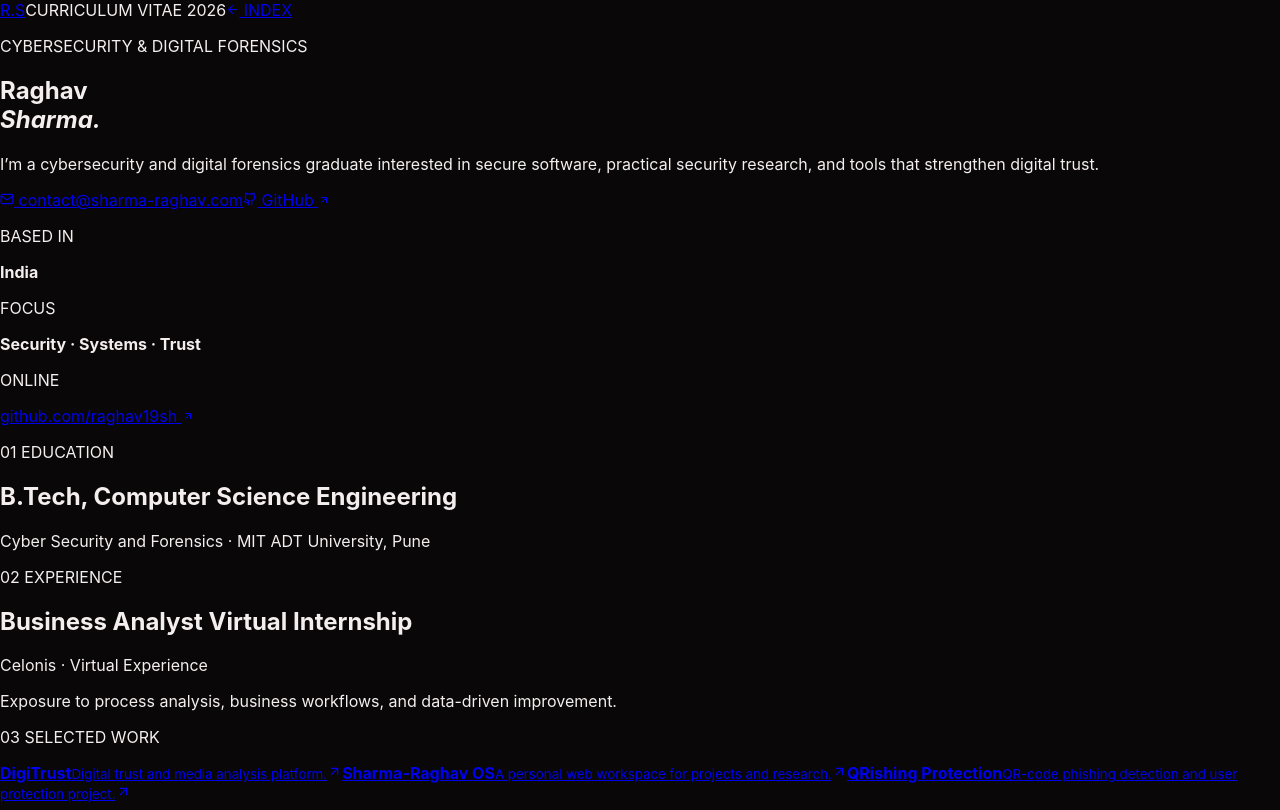
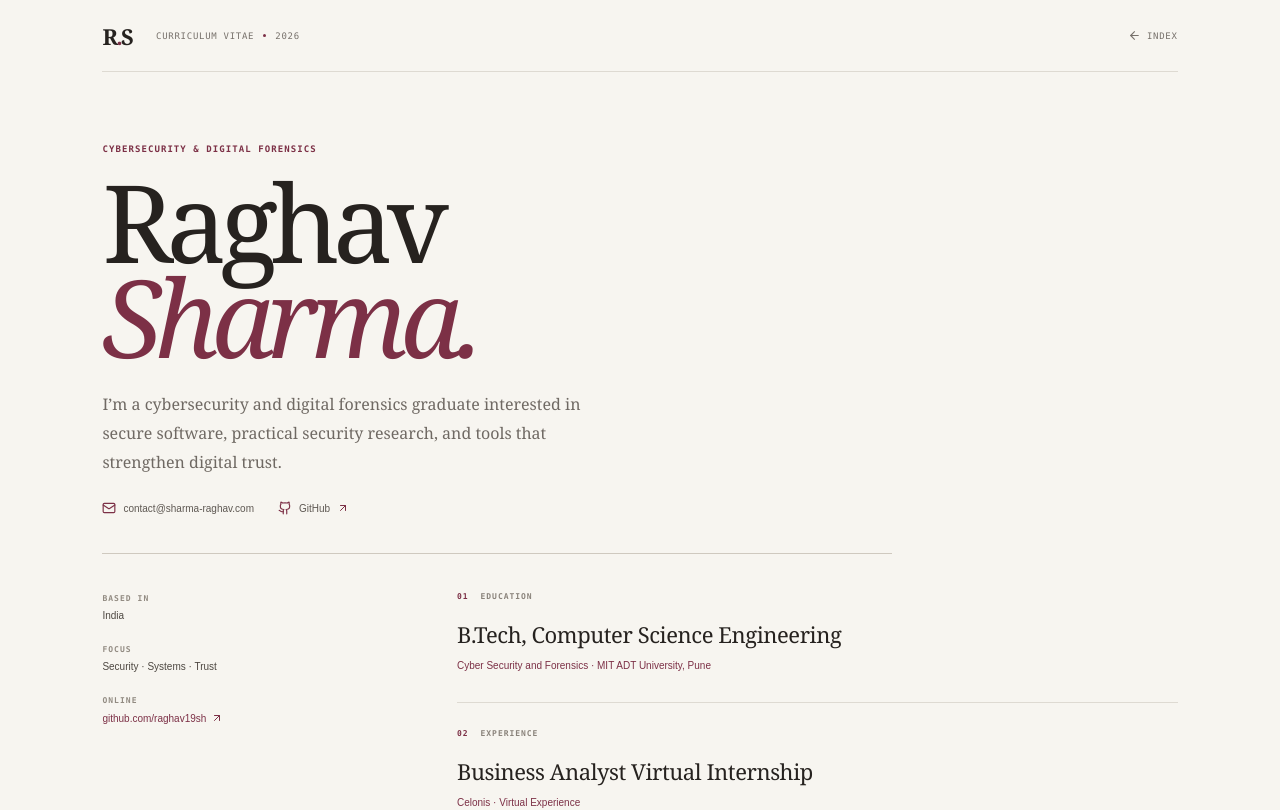
Before and after one commit to raghav19sh/sharma-raghav-os, a Next.js app: page /portfolio in a window 1280 px wide. Shown: the top 810 px of the page. Built offline with nearby package versions, Linux system fonts and the light colour scheme.

Commit message:
Add dark minimal homepage and editorial CV styles

```diff
--- a/src/app/globals.css
+++ b/src/app/globals.css
@@ -891,3 +891,85 @@ a{-webkit-tap-highlight-color:transparent}
 .cv-footer{display:flex;align-items:center;justify-content:space-between;gap:15px;min-height:74px;color:#928d85;font:750 8px ui-monospace,monospace;letter-spacing:.07em}
 .cv-footer a{display:flex;align-items:center;gap:5px;color:#7d2d49;text-decoration:none}
 @media(max-width:680px){.cv-page{padding:0 20px}.cv-header{height:62px}.cv-intro{padding:56px 0 28px}.cv-intro h1{font-size:43px}.cv-summary{font-size:12px}.cv-columns{grid-template-columns:1fr}.cv-section{padding:22px 0}.cv-footer{align-items:flex-start;flex-direction:column;justify-content:center;padding:17px 0;gap:9px}}
+
+
+/* Option C — dark minimal homepage */
+.dark-minimal-home{position:relative;isolation:isolate;min-height:100vh;overflow:hidden;padding:0 clamp(22px,7vw,108px);background:#0a090a;color:#f4f0ee;font-family:Inter,-apple-system,BlinkMacSystemFont,"Segoe UI",sans-serif;--dm-accent:#9b3d53;--dm-muted:#9b9495;--dm-line:rgba(236,225,224,.14)}
+.dark-minimal-home *{box-sizing:border-box}
+.dm-orb{position:absolute;z-index:-1;top:120px;right:-8vw;width:min(54vw,720px);aspect-ratio:1;border-radius:50%;overflow:hidden;opacity:.88;background:radial-gradient(ellipse at 28% 27%,#6f343d 0%,#30171e 24%,#171114 51%,#0a090a 70%);box-shadow:inset -48px -25px 90px #050405,inset 15px 10px 35px rgba(232,142,150,.08)}
+.dm-orb:before{content:"";position:absolute;inset:-7%;border-radius:50%;background:repeating-linear-gradient(168deg,transparent 0 15px,rgba(199,112,124,.13) 16px,transparent 18px 27px);transform:rotate(-18deg);mask-image:radial-gradient(ellipse at 42% 36%,#000,transparent 67%)}
+.dm-orb:after{content:"";position:absolute;inset:0;border-radius:50%;background:linear-gradient(110deg,transparent 15%,rgba(5,4,5,.18) 38%,#080708 78%)}
+.dm-orb-glow{position:absolute;inset:8%;border-radius:50%;box-shadow:0 0 90px rgba(125,45,66,.18)}
+.dm-header{height:78px;display:flex;align-items:center;justify-content:space-between;border-bottom:1px solid var(--dm-line)}
+.dm-brand{color:#f4f0ee;text-decoration:none;font-size:10px;font-weight:800;letter-spacing:.1em}
+.dm-header nav{display:flex;align-items:center;gap:clamp(15px,2.5vw,34px)}
+.dm-header nav a{color:#c0b9b8;text-decoration:none;font-size:10px;transition:color .15s}
+.dm-header nav a:hover{color:#fff}
+.dm-theme-mark{display:grid;place-items:center;color:#c0b9b8}
+.dm-hero{position:relative;min-height:510px;padding:38px 0 65px}
+.dm-index{display:flex;justify-content:space-between;max-width:480px;color:#b8aeaf;font:10px ui-monospace,SFMono-Regular,Menlo,monospace;letter-spacing:.1em}
+.dm-index span{color:#766d6e}
+.dm-hero-copy{position:relative;z-index:1;margin-top:54px;max-width:430px}
+.dm-kicker{color:#c47c88;font:750 9px ui-monospace,SFMono-Regular,Menlo,monospace;letter-spacing:.13em}
+.dm-hero h1{margin:24px 0 18px;font-size:clamp(58px,8vw,100px);font-weight:450;letter-spacing:-.075em;line-height:.94}
+.dm-hero h1 em{font-style:normal;color:#9b3d53}
+.dm-description{max-width:335px;color:#aaa1a1;font-size:12px;line-height:1.9}
+.dm-orb-caption{position:absolute;right:0;bottom:38px;color:#83797b;font:9px ui-monospace,SFMono-Regular,Menlo,monospace;letter-spacing:.12em}
+.dm-destinations{position:relative;display:grid;grid-template-columns:repeat(3,minmax(0,1fr));border-top:1px solid var(--dm-line);border-left:1px solid var(--dm-line)}
+.dm-card{position:relative;display:grid;grid-template-columns:30px 1fr 20px;grid-template-rows:auto 1fr;column-gap:13px;align-items:center;min-height:112px;padding:20px 18px;border-right:1px solid var(--dm-line);border-bottom:1px solid var(--dm-line);color:inherit;text-decoration:none;background:rgba(15,13,14,.44);transition:background .18s,border-color .18s}
+.dm-card:hover{background:rgba(100,35,52,.17)}
+.dm-card-index{grid-column:1/-1;align-self:start;margin-bottom:13px;color:#776e70;font:9px ui-monospace,SFMono-Regular,Menlo,monospace}
+.dm-card-icon{grid-column:1;grid-row:2;color:#c17b88}
+.dm-card-copy{grid-column:2;grid-row:2;display:grid;gap:6px;min-width:0}
+.dm-card-copy strong{font-size:12px;font-weight:600}
+.dm-card-copy small{overflow-wrap:anywhere;color:#918889;font-size:9px;line-height:1.5}
+.dm-card-arrow{grid-column:3;grid-row:2;justify-self:end;color:#837779;transition:transform .18s,color .18s}
+.dm-card:hover .dm-card-arrow{transform:translate(2px,-2px);color:#d9a0aa}
+.dm-footer{display:flex;justify-content:space-between;align-items:center;gap:14px;min-height:72px;color:#817879;font:9px ui-monospace,SFMono-Regular,Menlo,monospace;letter-spacing:.06em}
+.dm-footer span:first-child{display:flex;align-items:center;gap:8px}
+.dm-footer i{width:5px;height:5px;border-radius:50%;background:#9b3d53;display:inline-block}
+@media(max-width:760px){.dark-minimal-home{padding:0 20px}.dm-header{height:66px}.dm-header nav{gap:13px}.dm-header nav a{font-size:9px}.dm-brand{font-size:9px}.dm-orb{top:155px;right:-34vw;width:92vw;opacity:.52}.dm-hero{min-height:455px;padding-top:27px}.dm-hero-copy{margin-top:67px}.dm-hero h1{font-size:clamp(60px,14vw,88px)}.dm-orb-caption{right:0;bottom:22px;font-size:7px}.dm-destinations{grid-template-columns:repeat(2,minmax(0,1fr))}.dm-card{min-height:105px;padding:15px 12px;grid-template-columns:24px minmax(0,1fr) 16px;gap:9px}.dm-card-copy small{font-size:8px}.dm-footer{align-items:flex-start;flex-direction:column;justify-content:center;padding:18px 0;gap:9px}}
+@media(max-width:400px){.dm-header nav{gap:9px}.dm-header nav a{font-size:8px}.dm-theme-mark{display:none}.dm-card{grid-template-columns:20px minmax(0,1fr) 14px;gap:7px;padding:13px 9px}.dm-card-copy strong{font-size:11px}.dm-card-copy small{font-size:7px}}
+
+/* Option A — minimal editorial CV */
+.editorial-cv{min-height:100vh;padding:0 clamp(22px,8vw,120px);background:#f7f5f0;color:#26221f;font-family:Arial,Helvetica,sans-serif;--ec-ink:#26221f;--ec-muted:#77716b;--ec-rule:#dedad2;--ec-burgundy:#7c3046}
+.editorial-cv *{box-sizing:border-box}
+.ec-header{height:72px;display:flex;align-items:center;border-bottom:1px solid var(--ec-rule);color:var(--ec-muted);font:9px ui-monospace,SFMono-Regular,Menlo,monospace;letter-spacing:.08em}
+.ec-monogram{font:700 22px Georgia,"Times New Roman",serif;letter-spacing:-.08em;color:var(--ec-ink);text-decoration:none}
+.ec-monogram span{color:var(--ec-burgundy)}
+.ec-header-label{display:flex;align-items:center;gap:9px;margin-left:24px}
+.ec-header-label i{width:3px;height:3px;border-radius:50%;background:var(--ec-burgundy)}
+.ec-back{display:flex;align-items:center;gap:6px;margin-left:auto;color:var(--ec-muted);text-decoration:none}
+.ec-back:hover{color:var(--ec-burgundy)}
+.ec-intro{max-width:790px;padding:clamp(56px,9vh,94px) 0 38px;border-bottom:1px solid #cfc9bf}
+.ec-kicker,.ec-label{margin:0;color:var(--ec-burgundy);font:750 9px ui-monospace,SFMono-Regular,Menlo,monospace;letter-spacing:.12em}
+.ec-intro h1{margin:20px 0 0;font:400 clamp(62px,9vw,108px)/.88 Georgia,"Times New Roman",serif;letter-spacing:-.065em}
+.ec-intro h1 em{font-style:italic;color:var(--ec-burgundy)}
+.ec-summary{max-width:510px;margin:26px 0 0;color:#6f6963;font:16px/1.8 Georgia,"Times New Roman",serif}
+.ec-contact{display:flex;flex-wrap:wrap;gap:14px 24px;margin-top:25px}
+.ec-contact a{display:flex;align-items:center;gap:7px;color:#5e5852;text-decoration:none;font-size:10px}
+.ec-contact svg{color:var(--ec-burgundy)}
+.ec-contact a:hover{color:var(--ec-burgundy)}
+.ec-body{display:grid;grid-template-columns:minmax(150px,.7fr) minmax(0,2fr);gap:clamp(35px,8vw,110px);padding:12px 0 18px}
+.ec-aside{padding-top:28px}
+.ec-aside p{margin:0 0 7px;color:#928b82;font:750 8px ui-monospace,SFMono-Regular,Menlo,monospace;letter-spacing:.13em}
+.ec-aside strong,.ec-aside a{display:flex;align-items:center;gap:5px;margin:0 0 24px;color:#4d4741;font-size:10px;font-weight:500;text-decoration:none}
+.ec-aside a{overflow-wrap:anywhere;color:var(--ec-burgundy)}
+.ec-section{padding:26px 0 28px;border-bottom:1px solid var(--ec-rule);min-width:0}
+.ec-label{display:flex;align-items:center;gap:12px;margin-bottom:19px;color:#8a837b;font-size:8px}
+.ec-label span{color:var(--ec-burgundy)}
+.ec-section h2{margin:0;color:var(--ec-ink);font:400 22px/1.3 Georgia,"Times New Roman",serif;letter-spacing:-.02em}
+.ec-meta{margin:8px 0 0;color:var(--ec-burgundy);font-size:10px;line-height:1.7}
+.ec-detail{max-width:510px;margin:10px 0 0;color:#746e67;font-size:11px;line-height:1.8}
+.ec-project{display:flex;justify-content:space-between;align-items:center;gap:20px;padding:13px 0;border-top:1px solid #e5e1d9;color:inherit;text-decoration:none}
+.ec-project:first-of-type{padding-top:0;border-top:0}
+.ec-project>span{display:grid;gap:5px}
+.ec-project strong{font:400 17px Georgia,"Times New Roman",serif}
+.ec-project small{color:#77716b;font-size:10px;line-height:1.6}
+.ec-project>svg{flex:0 0 auto;color:#91877f}
+.ec-project:hover strong,.ec-project:hover>svg{color:var(--ec-burgundy)}
+.ec-skills{display:flex;flex-wrap:wrap;gap:8px}
+.ec-skills span{padding:8px 10px;border:1px solid #ded9d0;border-radius:2px;background:#fbfaf7;color:#5e5750;font-size:10px}
+.ec-footer{display:flex;align-items:center;justify-content:space-between;gap:14px;min-height:72px;border-top:1px solid var(--ec-rule);color:#928b82;font:8px ui-monospace,SFMono-Regular,Menlo,monospace;letter-spacing:.06em}
+.ec-footer a{display:flex;align-items:center;gap:5px;color:var(--ec-burgundy);text-decoration:none}
+@media(max-width:650px){.editorial-cv{padding:0 20px}.ec-header{height:63px}.ec-intro{padding:58px 0 30px}.ec-intro h1{font-size:66px}.ec-summary{font-size:14px}.ec-body{grid-template-columns:1fr;gap:0}.ec-aside{display:grid;grid-template-columns:repeat(2,minmax(0,1fr));gap:0 15px;padding-top:23px}.ec-aside p{margin-bottom:7px}.ec-aside strong,.ec-aside a{margin-bottom:15px;font-size:9px}.ec-section{padding:22px 0}.ec-footer{align-items:flex-start;flex-direction:column;justify-content:center;padding:17px 0;gap:9px}}
```
